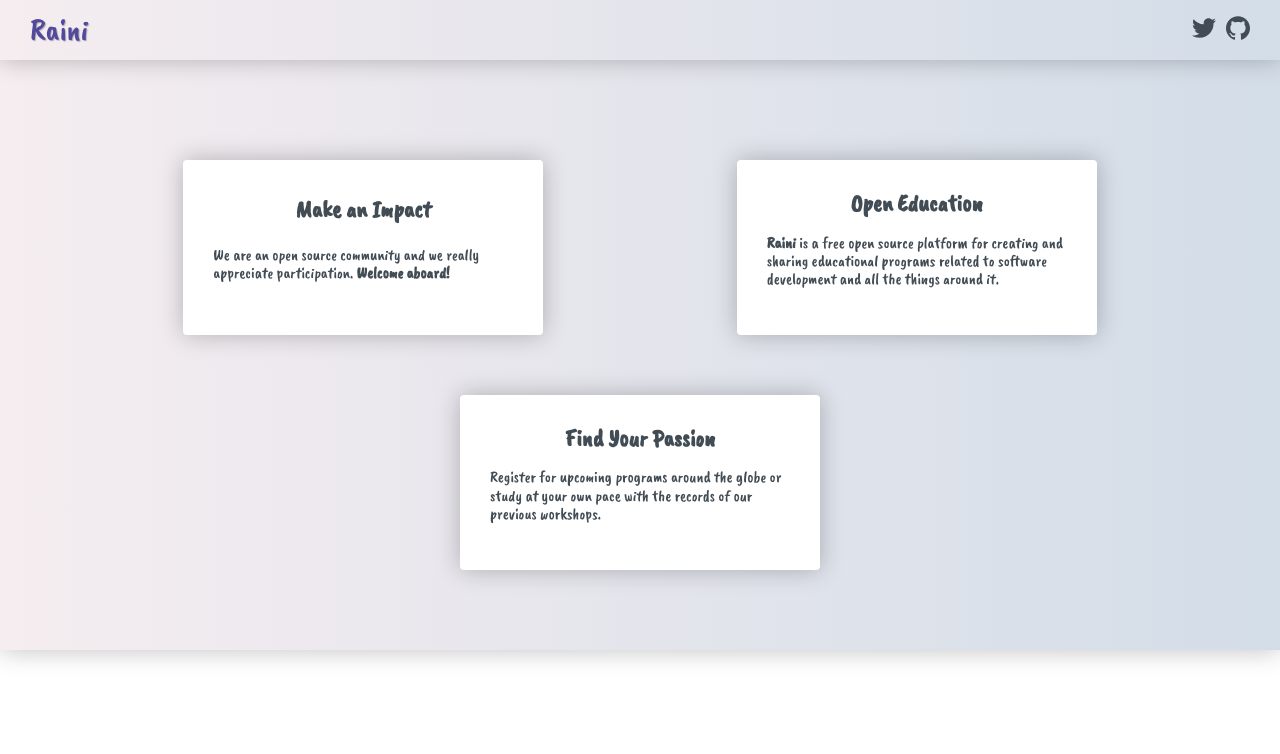
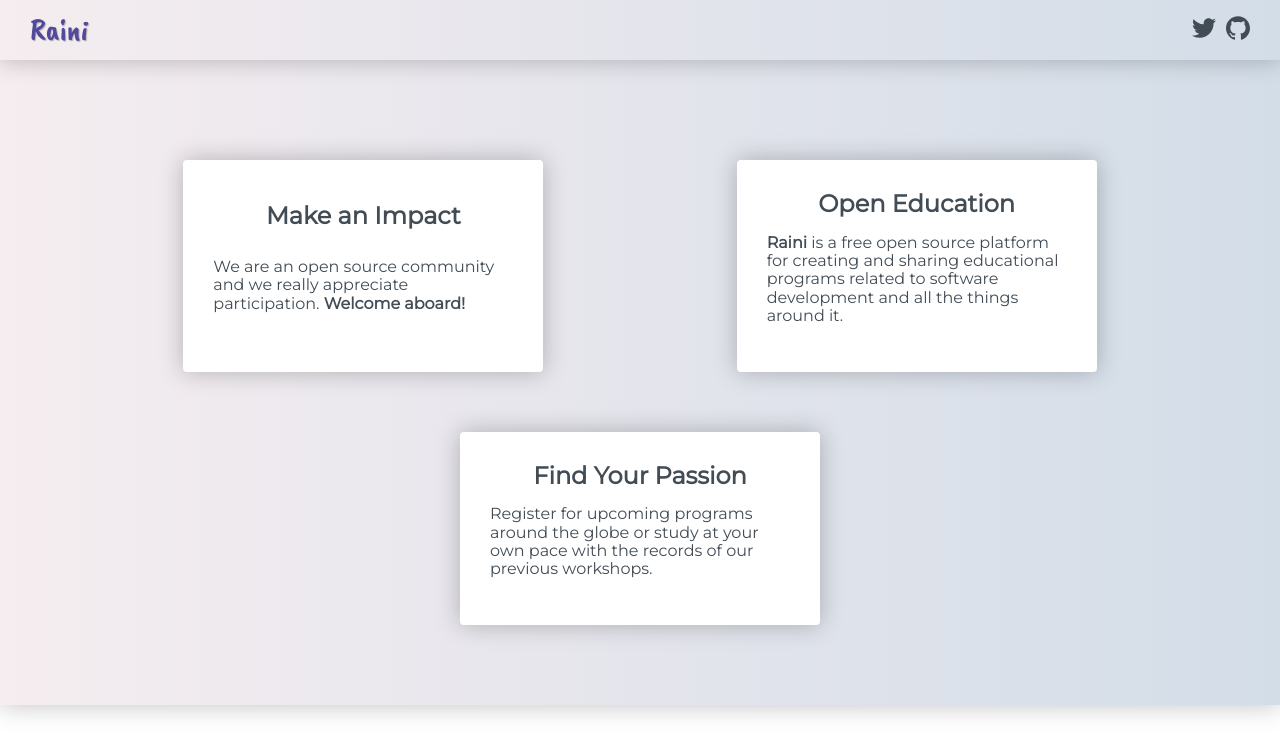
Before and after one commit to Mrdev1ce/raini.dev, a React (Vite) app: page / in a window 1280 px wide. Shown: the top 754 px of the page. Built offline with nearby package versions, Linux system fonts and the light colour scheme; no server answers.

Commit message:
fix: change default font

```diff
--- a/src/components/GlobalStyles.tsx
+++ b/src/components/GlobalStyles.tsx
@@ -3,7 +3,7 @@ import React from "react"
 
 const globalStyles = css`
   body {
-    font-family: "Avenir Next", "Caveat Brush", Avenir, "Helvetica Neue", "Lato", "Segoe UI",
+    font-family: "Montserrat", "Avenir Next", Avenir, "Helvetica Neue", "Lato", "Segoe UI",
       Helvetica, Arial, sans-serif;
     -webkit-font-smoothing: antialiased;
     -moz-osx-font-smoothing: grayscale;
--- a/src/index.html
+++ b/src/index.html
@@ -50,6 +50,7 @@
       href="https://fonts.googleapis.com/css?family=Caveat+Brush&display=swap"
       rel="stylesheet"
     />
+    <link href="https://fonts.googleapis.com/css?family=Montserrat&display=swap" rel="stylesheet" />
     <!--[if IE]>
       <script src="http://html5shiv.googlecode.com/svn/trunk/html5.js"></script>
     <![endif]-->
```
